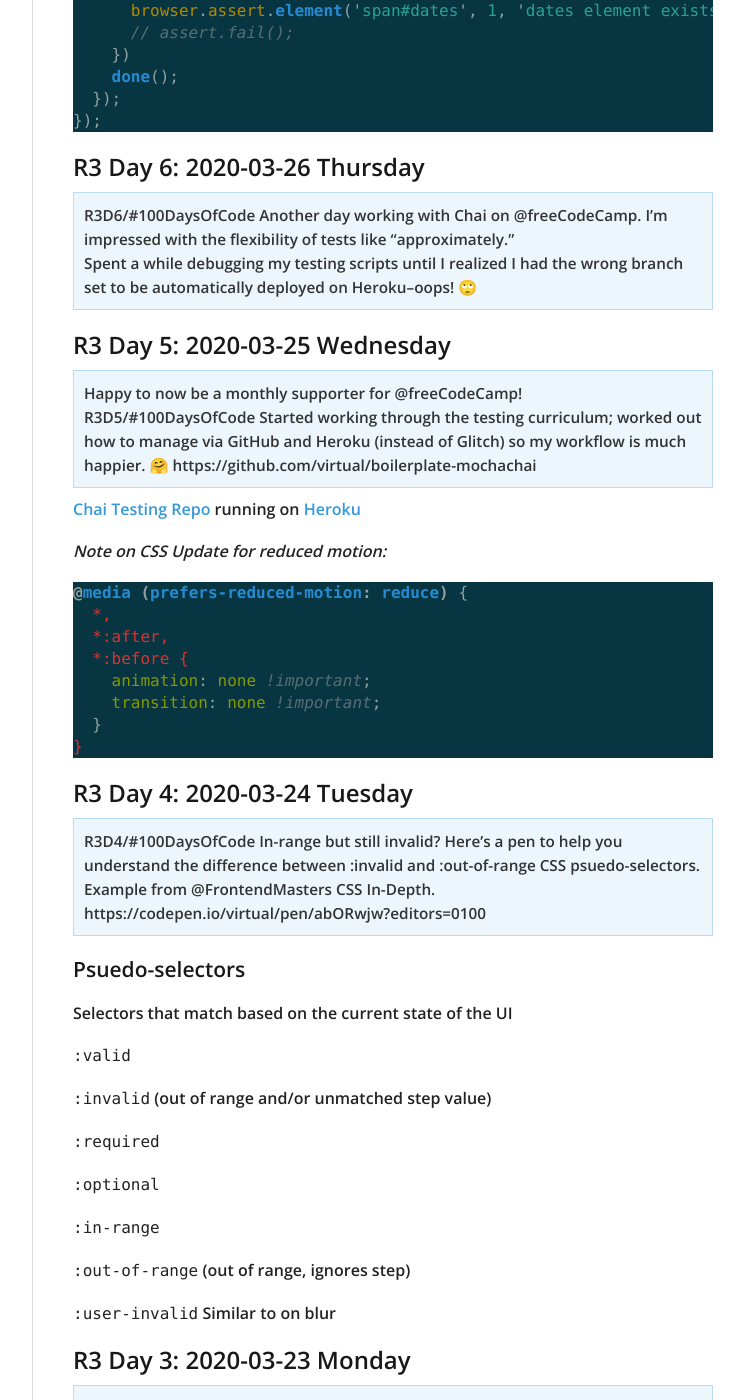
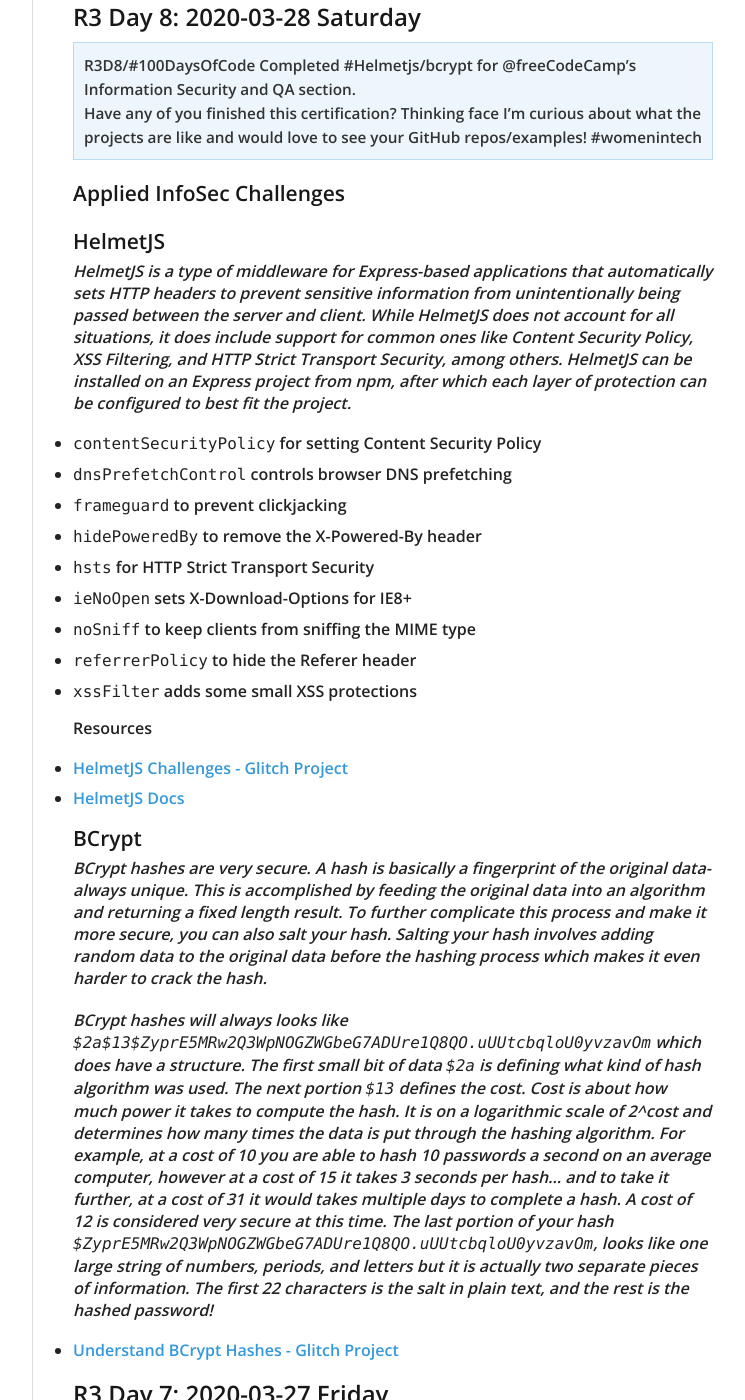
Before and after one commit to virtual/100daysofcode, a Jekyll site: the page built from index.md, in a window 1280 px wide and 1400 px high, scrolled down 1059 px. Shown: the whole window, without its empty margins (378-1123 px from the left). Built offline with Jekyll 4.4.1, drawn with Linux system fonts in a browser that asks for light colours; nearby versions of some CDN libraries; our own code applies the rules of GitHub Pages for plain Markdown files; some of the changed text lies outside the part shown.

Commit message:
add days 08 and 09 QA and JS30

```diff
--- a/index.md
+++ b/index.md
@@ -8,18 +8,71 @@
 - Develop out [Knight University using TailwindCSS](https://virtual.github.io/knightu/)
 - Consider apps that might help Toastmaster groups online (Timer, Feedback forms)
 - Continue through [Javascript30](https://javascript30.com/)
+  - Day 01: Challenge 08 ✓
+  - Day 09: Challenge 09 ✓
 - Animations / maniuplations with SVG
 - Create a game with an isometric view
 - Create a virtual pet site
 - Update server for TLS
 - Mod a game (Minecraft)
 - Complete lessons in freeCodeCamp
+  - Information Security and QA section
+    - Day 05: Finish new Javascript Algorithm challenges, began ChaiJS
+    - Day 06: Continue testing with ChaiJS
+    - Day 07: Finish testing with ChaiJS ✓
+    - Day 08: Complete HelmetJS & bcrypt ✓
 - [React Storybook with Emma Bostian (FEM)](https://livestream.com/accounts/4894689/events/9027490/videos/202820134)
 - [CSS In-Depth, v3, Estelle Weyl (FEM)](https://frontendmasters.com/workshops/css-in-depth-v3/)
+  - Day 02: Intro and review of failures
+  - Day 03: Attribute selectors and specificity
+  - Day 04: Pseudo-selectors
 
 ----------
 
-
+## R3 Day 9: 2020-03-29 Sunday
+
+> Another #javascript30 down! Neat console logging ideas like formatting as errors, custom styles & grouping. Added  @prismjs for syntax highlights.
+>
+> I return for the intro riff 🎶 & stay for the great content from Wes Bos. 😉
+https://virtual-javascript30.herokuapp.com/09-dev-tools/index.html R3D9/#100DaysOfCode
+
+- [JavaScript 09 Dev Tools](https://virtual-javascript30.herokuapp.com/09-dev-tools/index.html)
+- [JavaScript 30 Repo](https://github.com/virtual/javascript30)
+
+## R3 Day 8: 2020-03-28 Saturday
+
+> R3D8/#100DaysOfCode Completed #Helmetjs/bcrypt for
+@freeCodeCamp's Information Security and QA section.
+>
+> Have any of you finished this certification? Thinking face I'm curious about what the projects are like and would love to see your GitHub repos/examples! #womenintech
+
+### Applied InfoSec Challenges
+
+#### HelmetJS
+
+_HelmetJS is a type of middleware for Express-based applications that automatically sets HTTP headers to prevent sensitive information from unintentionally being passed between the server and client. While HelmetJS does not account for all situations, it does include support for common ones like Content Security Policy, XSS Filtering, and HTTP Strict Transport Security, among others. HelmetJS can be installed on an Express project from npm, after which each layer of protection can be configured to best fit the project._
+
+- `contentSecurityPolicy` for setting Content Security Policy
+- `dnsPrefetchControl` controls browser DNS prefetching
+- `frameguard` to prevent clickjacking
+- `hidePoweredBy` to remove the X-Powered-By header
+- `hsts` for HTTP Strict Transport Security
+- `ieNoOpen` sets X-Download-Options for IE8+
+- `noSniff` to keep clients from sniffing the MIME type
+- `referrerPolicy` to hide the Referer header
+- `xssFilter` adds some small XSS protections
+
+Resources
+- [HelmetJS Challenges - Glitch Project](https://virtual-fcc-helmetjs.glitch.me)
+- [HelmetJS Docs](https://helmetjs.github.io/docs/)
+
+#### BCrypt
+
+_BCrypt hashes are very secure. A hash is basically a fingerprint of the original data- always unique. This is accomplished by feeding the original data into an algorithm and returning a fixed length result. To further complicate this process and make it more secure, you can also salt your hash. Salting your hash involves adding random data to the original data before the hashing process which makes it even harder to crack the hash._
+
+_BCrypt hashes will always looks like `$2a$13$ZyprE5MRw2Q3WpNOGZWGbeG7ADUre1Q8QO.uUUtcbqloU0yvzavOm` which does have a structure. The first small bit of data `$2a` is defining what kind of hash algorithm was used. The next portion `$13` defines the cost. Cost is about how much power it takes to compute the hash. It is on a logarithmic scale of 2^cost and determines how many times the data is put through the hashing algorithm. For example, at a cost of 10 you are able to hash 10 passwords a second on an average computer, however at a cost of 15 it takes 3 seconds per hash... and to take it further, at a cost of 31 it would takes multiple days to complete a hash. A cost of 12 is considered very secure at this time. The last portion of your hash `$ZyprE5MRw2Q3WpNOGZWGbeG7ADUre1Q8QO.uUUtcbqloU0yvzavOm`, looks like one large string of numbers, periods, and letters but it is actually two separate pieces of information. The first 22 characters is the salt in plain text, and the rest is the hashed password!_
+
+- [Understand BCrypt Hashes - Glitch Project](https://virtual-fcc-bcrypt.glitch.me)
 
 ## R3 Day 7: 2020-03-27 Friday
 
```
